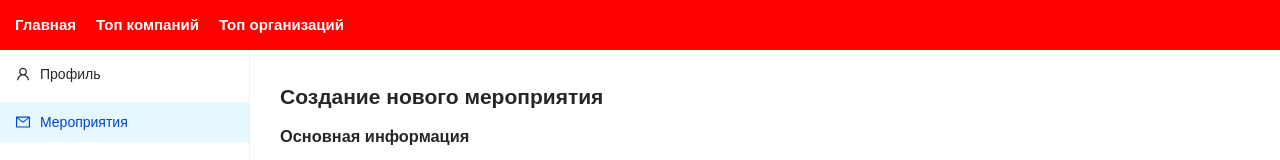
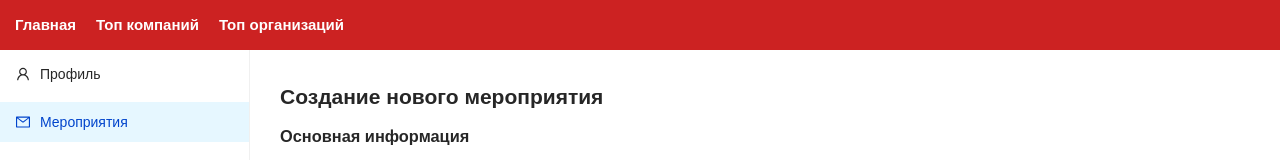
Before and after one commit to RTUITLab/MoscowCityHack-Front, a Next.js app: page /account/events/create in a window 1280 px wide. Shown: the top 160 px of the page. Built offline with nearby package versions, Linux system fonts and the light colour scheme; a web font is replaced by a local one.

Commit message:
header color fix

```diff
--- a/components/Header/Header.module.scss
+++ b/components/Header/Header.module.scss
@@ -1,16 +1,16 @@
-.parent{
+.parent {
  height: 50px;
  width: 100%;
-	background-color: red;
+ background-color: #cc2222;
  display: flex;
  align-items: center;
  padding-left: 15px;
  gap: 20px;
-	span{
+ span {
   font-weight: 700;
   font-size: 15px;
   line-height: 24px;
-		color: #FFFFFF;
+  color: #ffffff;
   cursor: pointer;
  }
 }
```
Lines whose indentation alone changed are shown as unchanged.
